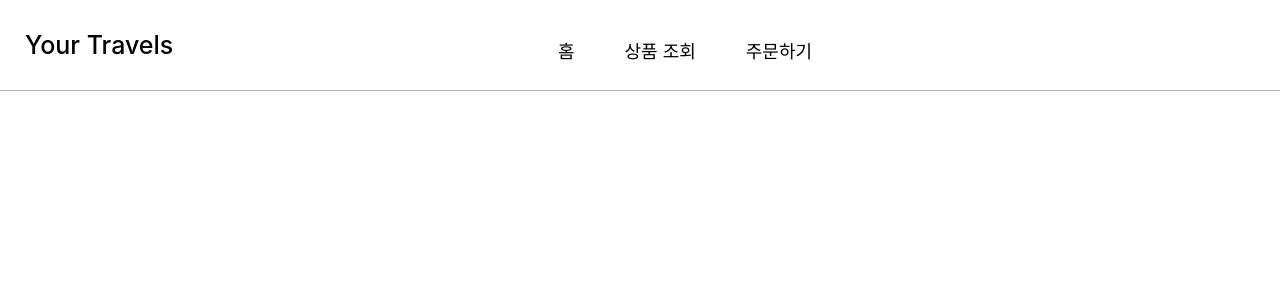
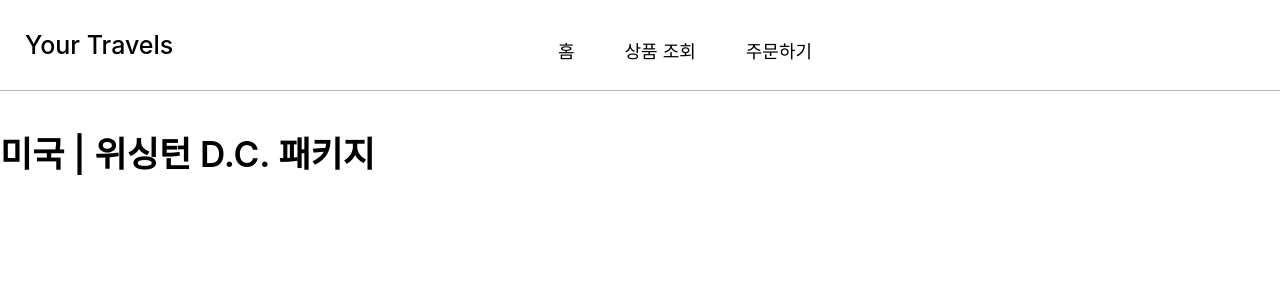
Before and after one commit to woooovely/travel-order, a React (Create React App) app in the folder client/: page /about/usa-washington in a window 1280 px wide. Shown: the top 300 px of the page. Built offline with nearby package versions, Linux system fonts and the light colour scheme.

Commit message:
⚡ :: 상품 제목 추가

```diff
--- a/client/src/pages/about/washington.tsx
+++ b/client/src/pages/about/washington.tsx
@@ -4,8 +4,18 @@ import Header from '../../components/header';
 
 const AboutWashington = () => {
     return (
-        <Header />
+        <>
+          <Header />
+          <div>
+            <ProductTitle>미국 | 위싱턴 D.C. 패키지</ProductTitle>
+          </div>
+        </>
     )
 }
 
 export default AboutWashington;
+
+const ProductTitle = styled.p`
+    font-size: 35px;
+    font-weight: 600;
+`
```
